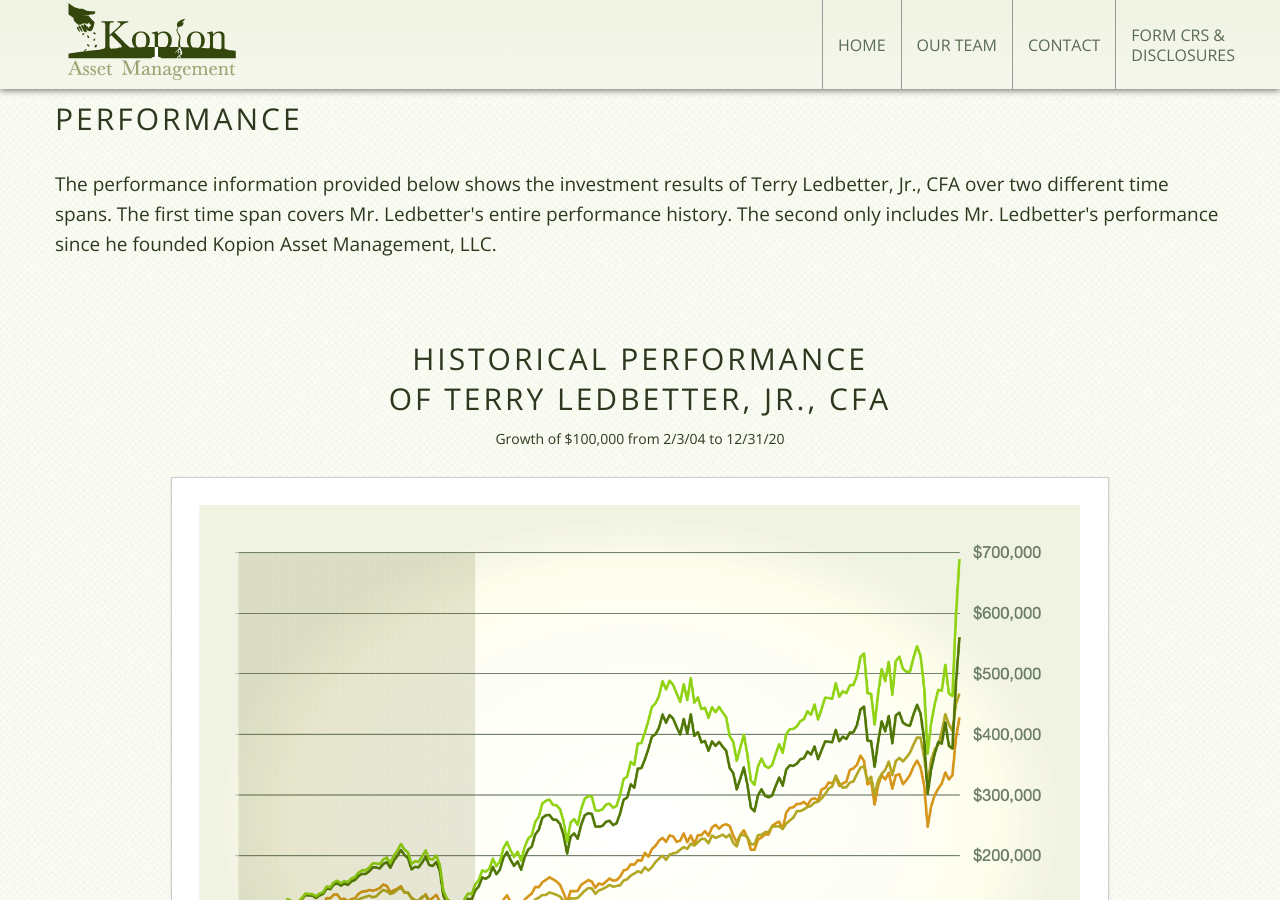
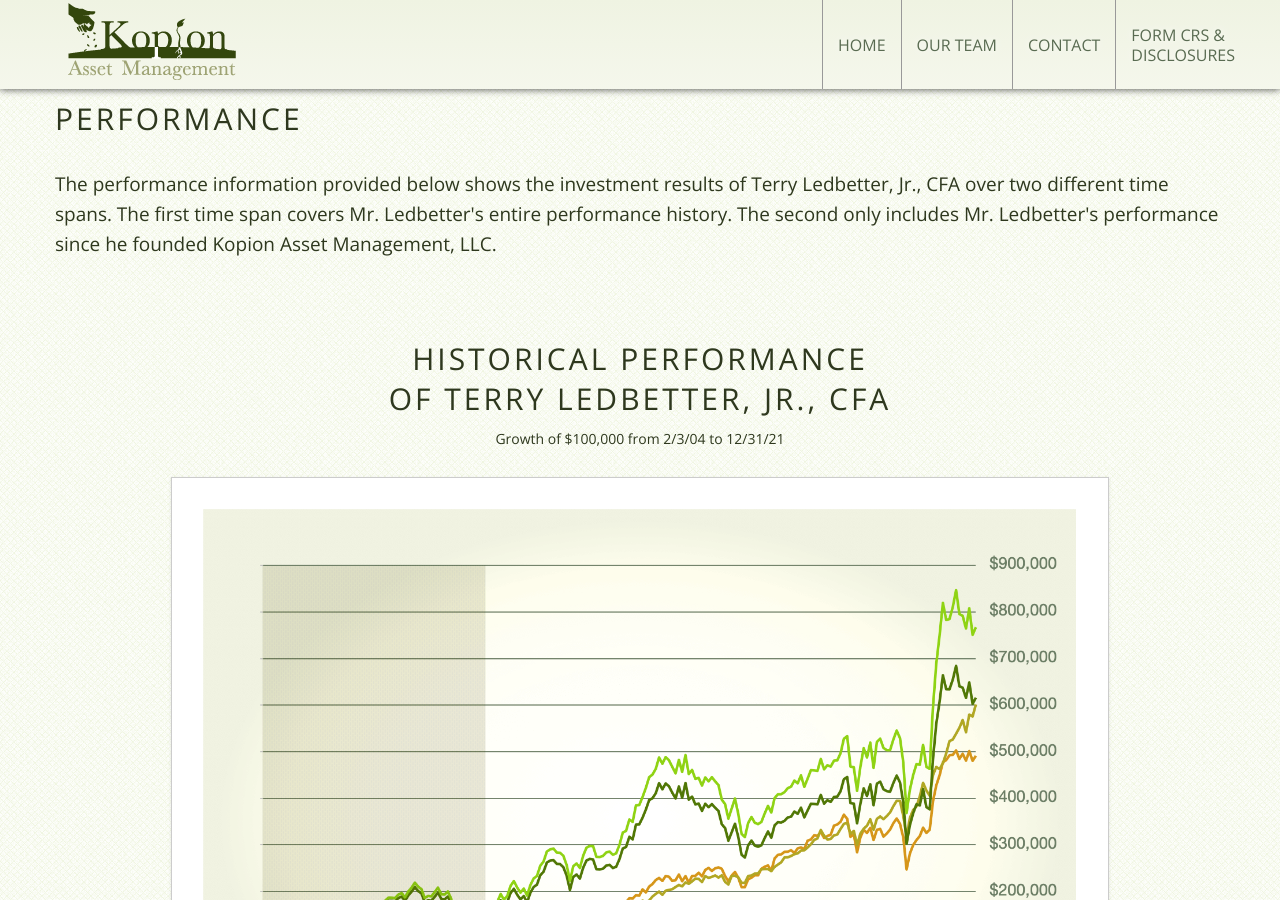
Before and after one commit to tlewismedia/kopion, a Jekyll site: the page built from performance.html, in a window 1280 px wide and 900 px high. Built offline with Jekyll 4.4.1, drawn with Linux system fonts in a browser that asks for light colours; some of the changed text lies outside the part shown.

Commit message:
jan 2022 updates

```diff
--- a/performance.html
+++ b/performance.html
@@ -16,7 +16,7 @@ title: Performance
         <br>of Terry Ledbetter, <div style="display:inline-block"> Jr., CFA</div>
       </h1>
 
-      <div class="performSubHead" class="subHead">Growth of $100,000 from 2/3/04 to 12/31/20</div>
+      <div class="performSubHead" class="subHead">Growth of $100,000 from 2/3/04 to 12/31/21</div>
     </div>
   </div><!--end row -->
 
@@ -44,7 +44,7 @@ title: Performance
     <div class="span10 offset1">
       <h1 class="performHead">Historical Performance<br> of Kopion Asset Management, LLC </h1>
 
-      <div class="performSubHead" class="subHead">Growth of $100,000 from 8/23/09 to 12/31/20</div>
+      <div class="performSubHead" class="subHead">Growth of $100,000 from 8/23/09 to 12/31/21</div>
     </div>
   </div><!--end row -->
 
```
Also changed, not shown: images/graph_kopion.png, images/graph_terry.png, images/table_kopion.png, images/table_terry.png, readme.txt, 4 other files.
